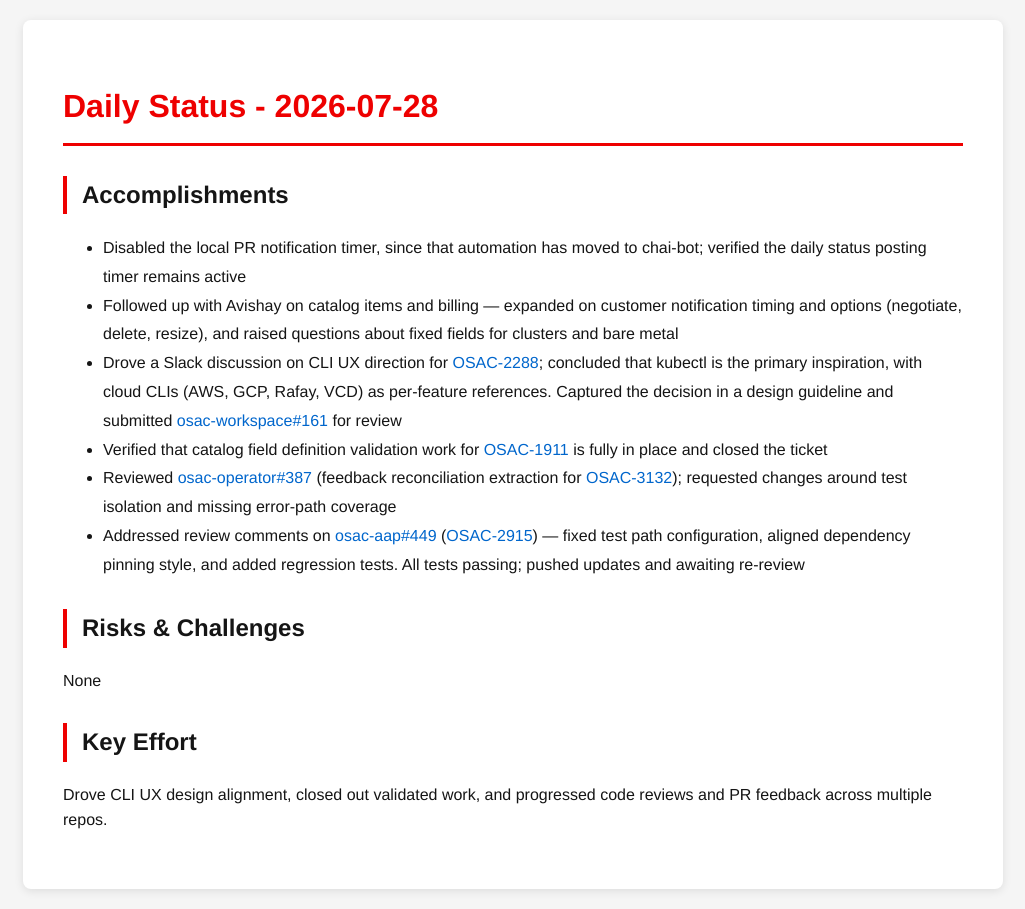
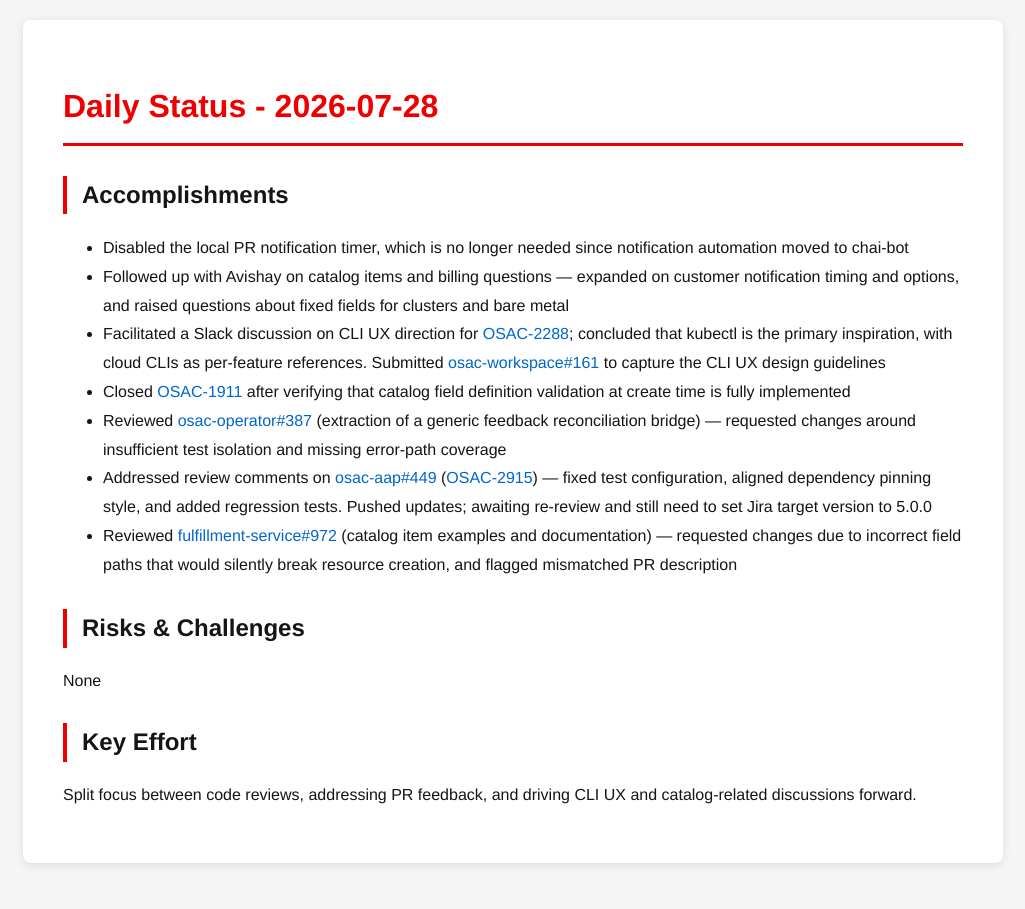
Before and after one commit to tzvatot/daily-status, a Jekyll site: the page built from 2026-07-28.md, in a window 1280 px wide. Shown: the whole page, without its empty margins (127-1152 px from the left). Built offline with Jekyll 4.4.1, drawn with Linux system fonts in a browser that asks for light colours.

Commit message:
Daily status update - 2026-07-28

```diff
--- a/2026-07-28.md
+++ b/2026-07-28.md
@@ -7,15 +7,16 @@ date: 2026-07-28
 # Daily Status - 2026-07-28
 
 ## Accomplishments
-- Disabled the local PR notification timer, since that automation has moved to chai-bot; verified the daily status posting timer remains active
-- Followed up with Avishay on catalog items and billing — expanded on customer notification timing and options (negotiate, delete, resize), and raised questions about fixed fields for clusters and bare metal
-- Drove a Slack discussion on CLI UX direction for [OSAC-2288](https://redhat.atlassian.net/browse/OSAC-2288); concluded that kubectl is the primary inspiration, with cloud CLIs (AWS, GCP, Rafay, VCD) as per-feature references. Captured the decision in a design guideline and submitted [osac-workspace#161](https://github.com/osac-project/osac-workspace/pull/161) for review
-- Verified that catalog field definition validation work for [OSAC-1911](https://redhat.atlassian.net/browse/OSAC-1911) is fully in place and closed the ticket
-- Reviewed [osac-operator#387](https://github.com/osac-project/osac-operator/pull/387) (feedback reconciliation extraction for [OSAC-3132](https://redhat.atlassian.net/browse/OSAC-3132)); requested changes around test isolation and missing error-path coverage
-- Addressed review comments on [osac-aap#449](https://github.com/osac-project/osac-aap/pull/449) ([OSAC-2915](https://redhat.atlassian.net/browse/OSAC-2915)) — fixed test path configuration, aligned dependency pinning style, and added regression tests. All tests passing; pushed updates and awaiting re-review
+- Disabled the local PR notification timer, which is no longer needed since notification automation moved to chai-bot
+- Followed up with Avishay on catalog items and billing questions — expanded on customer notification timing and options, and raised questions about fixed fields for clusters and bare metal
+- Facilitated a Slack discussion on CLI UX direction for [OSAC-2288](https://redhat.atlassian.net/browse/OSAC-2288); concluded that kubectl is the primary inspiration, with cloud CLIs as per-feature references. Submitted [osac-workspace#161](https://github.com/osac-project/osac-workspace/pull/161) to capture the CLI UX design guidelines
+- Closed [OSAC-1911](https://redhat.atlassian.net/browse/OSAC-1911) after verifying that catalog field definition validation at create time is fully implemented
+- Reviewed [osac-operator#387](https://github.com/osac-project/osac-operator/pull/387) (extraction of a generic feedback reconciliation bridge) — requested changes around insufficient test isolation and missing error-path coverage
+- Addressed review comments on [osac-aap#449](https://github.com/osac-project/osac-aap/pull/449) ([OSAC-2915](https://redhat.atlassian.net/browse/OSAC-2915)) — fixed test configuration, aligned dependency pinning style, and added regression tests. Pushed updates; awaiting re-review and still need to set Jira target version to 5.0.0
+- Reviewed [fulfillment-service#972](https://github.com/osac-project/fulfillment-service/pull/972) (catalog item examples and documentation) — requested changes due to incorrect field paths that would silently break resource creation, and flagged mismatched PR description
 
 ## Risks & Challenges
 None
 
 ## Key Effort
-Drove CLI UX design alignment, closed out validated work, and progressed code reviews and PR feedback across multiple repos.
+Split focus between code reviews, addressing PR feedback, and driving CLI UX and catalog-related discussions forward.
```
